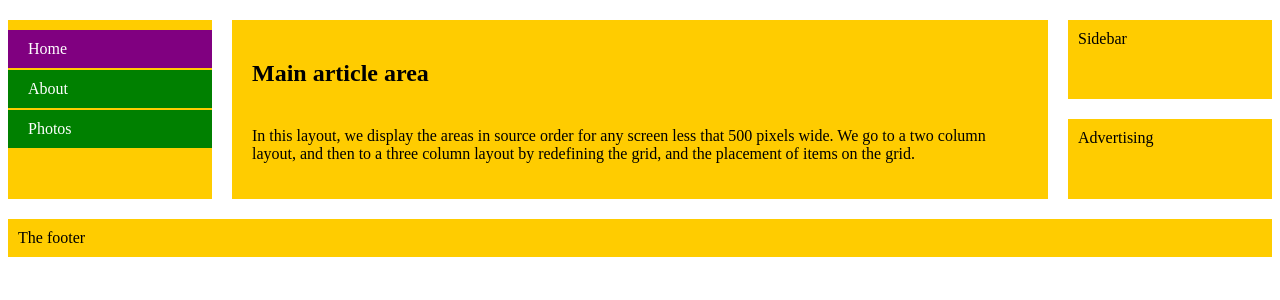
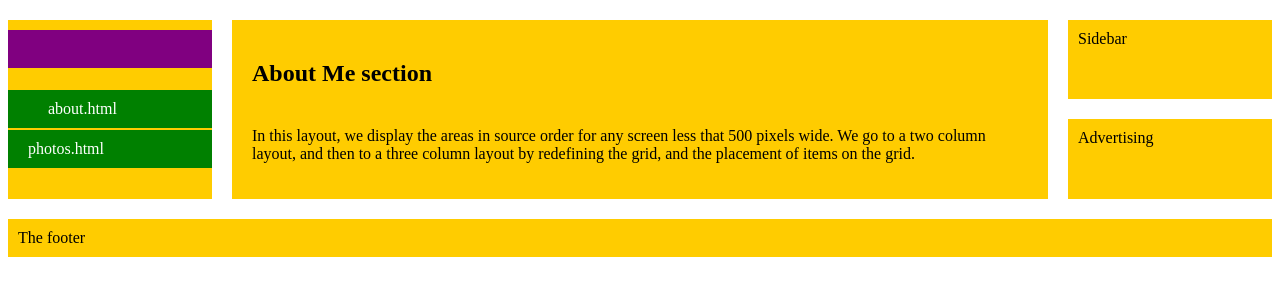
Before and after one commit to ashleycosette/weblab, a PHP site: page /homework/css-grid/layout.html in a window 1280 px wide. Shown: the part 46-346 px from the top of the page. Run offline with PHP 8.4, Linux system fonts and the light colour scheme.

Commit message:
added layout-assignment folder

```diff
--- a/homework/css-grid/css/layout.css
+++ b/homework/css-grid/css/layout.css
@@ -62,6 +62,13 @@
   background: purple;
 }
 
+.main-nav ul li:hover {
+  background: pink;
+}
+
+.main-nav ul li:hover a {
+  color:purple;
+}
 
 /* tablet layout */
 
--- a/homework/css-grid/layout.html
+++ b/homework/css-grid/layout.html
@@ -13,13 +13,13 @@
             <header class="main-head">The header</header>
             <nav class="main-nav">
                 <ul>
-                    <li class="active"><a href="">Home</a></li>
-                    <li><a href="">About</a></li>
-                    <li><a href="">Photos</a></li>
+                    <li class="active"><a href=""layout.html</a></li>
+                    <li><a href="">about.html</a></li>
+                    <li><a href="">photos.html</a></li>
                 </ul>
             </nav>
             <article class="content">
-                <h1>Main article area</h1>
+                <h1>About Me section</h1>
                 <p>In this layout, we display the areas in source order for any screen less that 500 pixels wide. We go to a two column layout, and then to a three column layout by redefining the grid, and the placement of items on the grid.</p>
             </article>
             <aside class="side">Sidebar</aside>
--- /dev/null
+++ b/homework/layout-assignment/css/master.css
@@ -0,0 +1,3 @@
+body {
+  background: teal;
+}
--- a/index.html
+++ b/index.html
@@ -25,4 +25,8 @@
   <a href="homework/css-grid">CSS-Grid Demo</a>
 </p>
 
+<p>
+  <a href="homework/layout-assignment">CSS-Grid Demo</a>
+</p>
+
 </body>
```
Also changed, not shown: homework/layout-assignment/index.html (added, +10 -0 lines).
